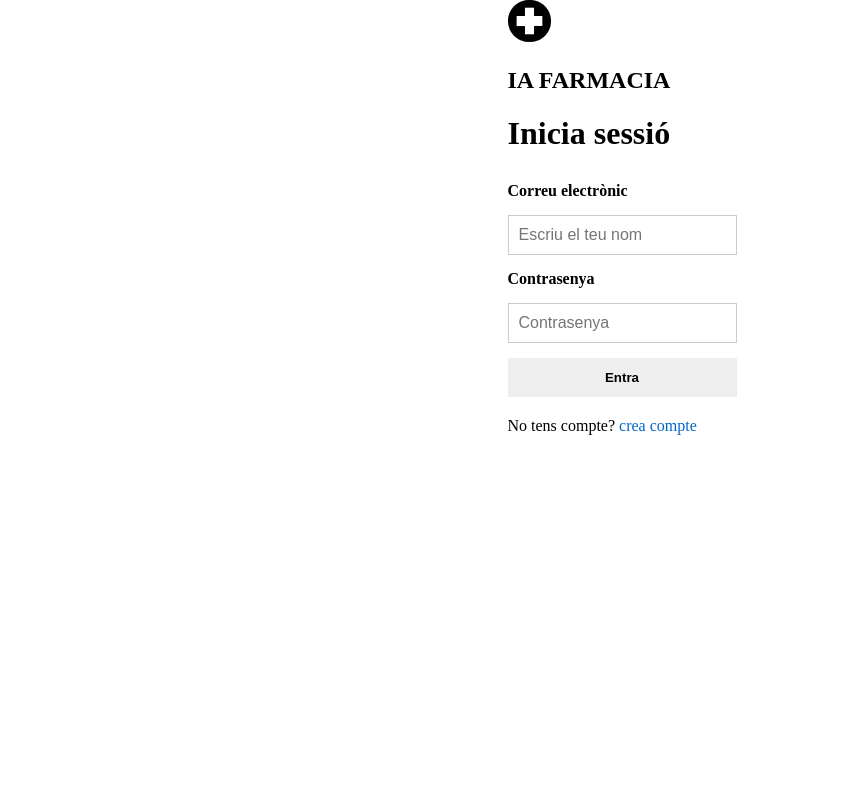
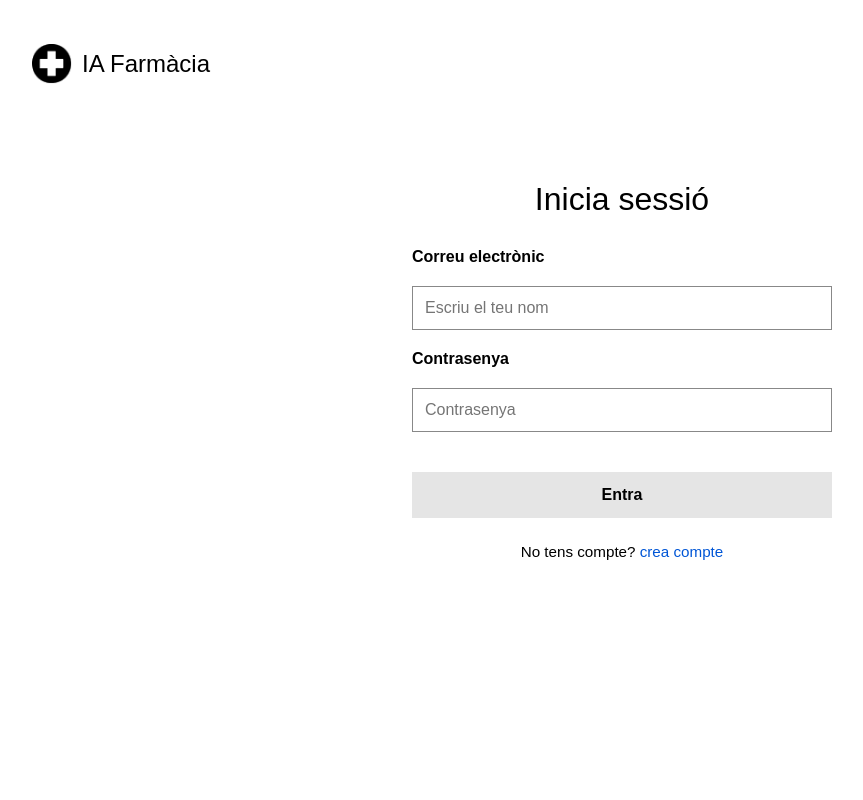
Before and after one commit to GavinCartier/pharmaceutical-ai, a Flask app: page /signin in a window 1280 px wide. Shown: the whole page, without its empty margins (18-881 px from the left). Run offline with Flask 3, Linux system fonts and the light colour scheme.

Commit message:
Styling of signin and register

```diff
--- /dev/null
+++ b/static/css/signin.css
@@ -0,0 +1,89 @@
+/* signin.css */
+body {
+    margin: 0;
+    padding: 0;
+    font-family: 'Poppins', sans-serif;
+    background-color: white;
+    display: flex;
+    flex-direction: column;
+    align-items: center;
+    justify-content: flex-start;
+    min-height: 100vh;
+  }
+
+  .login-container {
+    width: 100%;
+    max-width: 500px;
+    padding: 20px;
+    box-sizing: border-box;
+    margin-top: 60px;
+    text-align: center;
+  }
+
+  .login-header {
+    position: absolute;
+    top: 30px;
+    left: 50px;
+    display: flex;
+    align-items: center;
+    gap: 10px;
+  }
+
+  .login-logo {
+    width: 40px;
+    height: 40px;
+  }
+
+  h1 {
+    font-size: 2rem;
+    margin-bottom: 30px;
+    font-weight: 400;
+  }
+
+  h2 {
+    font-weight: 400;
+  }
+
+  form {
+    display: flex;
+    flex-direction: column;
+    gap: 20px;
+    text-align: left;
+  }
+
+  label {
+    font-weight: bold;
+  }
+
+  input {
+    padding: 12px;
+    font-size: 1rem;
+    border: 1px solid #888;
+    border-radius: 0;
+  }
+
+  button {
+    margin-top: 20px;
+    padding: 14px;
+    font-size: 1rem;
+    background-color: #e5e5e5;
+    border: none;
+    font-weight: bold;
+    cursor: pointer;
+    transition: background-color 0.2s ease;
+  }
+
+  button:hover {
+    background-color: #d0d0d0;
+  }
+
+  .register {
+    margin-top: 25px;
+    font-size: 0.95rem;
+  }
+
+  .register a {
+    color: #0056d6;
+    text-decoration: none;
+    font-weight: 500;
+  }
--- a/static/css/styles.css
+++ b/static/css/styles.css
@@ -53,15 +53,6 @@ button {
     cursor: pointer;
 }
 
-.register {
-    margin-top: 20px;
-}
-
-.register a {
-    color: #0066cc;
-    text-decoration: none;
-}
-
 .main-content {
     margin-left: 250px; /* same as sidebar width */
     margin-top: 80px;   /* same as header height */
--- a/templates/components/signin.html
+++ b/templates/components/signin.html
@@ -4,7 +4,7 @@
   <meta charset="UTF-8" />
   <meta name="viewport" content="width=device-width, initial-scale=1.0" />
   <title>Inicia sessió - IA Farmàcia</title>
-  <link rel="stylesheet" href="{{ url_for('static', filename='css/styles.css') }}">
+  <link rel="stylesheet" href="{{ url_for('static', filename='css/signin.css') }}">
 </head>
 <body>
 
@@ -16,7 +16,7 @@
                 alt="Farmacia IA logo"
                 class="login-logo"
             />
-            <h2>IA FARMACIA</h2>
+            <h2>IA Farmàcia</h2>
         </div>
         <div class="login-container">
             <h1>Inicia sessió</h1>
```
Also changed, not shown: static/css/controltable.css (+20 -0 lines), static/css/register.css (+12 -2 lines).
